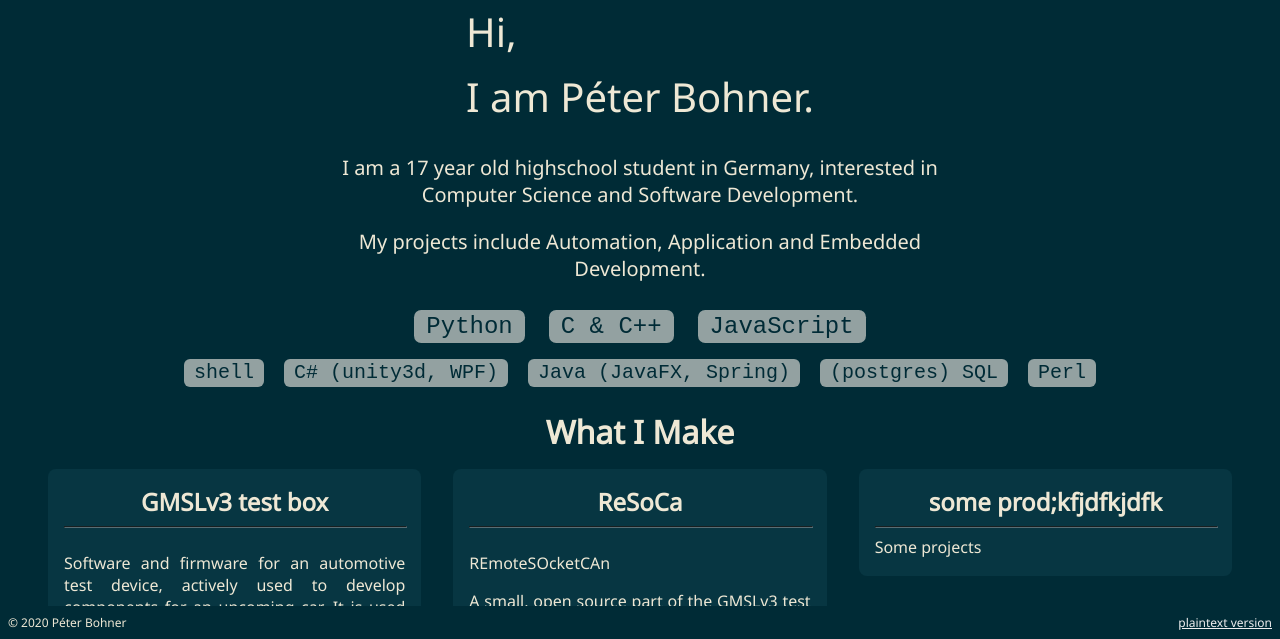
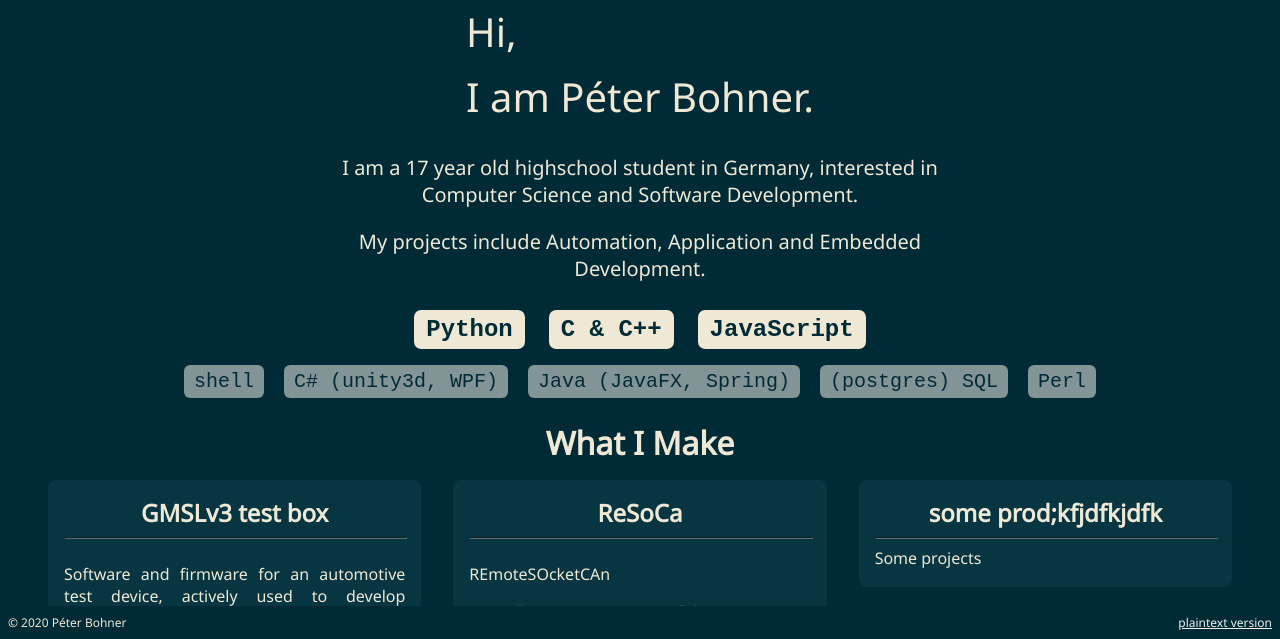
Before and after one commit to x-zvf/x-zvf.github.io, a plain HTML site: page index.html in a window 1280 px wide. Shown: the part 161-800 px from the top of the page. Drawn offline with Linux system fonts and the light colour scheme; a small style sheet from the web is missing.

Commit message:
[AUTOSAVE] AMMEND BEFORE PUSH

```diff
--- a/index.html
+++ b/index.html
@@ -63,9 +63,9 @@
     <section class="s-tech-wrapper">
       <div class="s-tech">
         <div class="tags tag-lg">
-          <div class="lang">Python</div>
-          <div class="lang">C & C++</div>
-          <div class="lang">JavaScript</div>
+          <div class="lang lang-light">Python</div>
+          <div class="lang lang-light">C & C++</div>
+          <div class="lang lang-light">JavaScript</div>
         </div>
         <div class="tags tag-md">
           <div class="lang">shell</div>
--- a/main.css
+++ b/main.css
@@ -360,19 +360,25 @@ a {
 
 .lang {
   display: inline-block;
-  padding: 0.125em 0.5em;
+  padding: 0.25em 0.5em;
   margin: 0.35em 0.5em;
   font-family: "Hack Nerd Font", monospace;
-  font-weight: 500;
+  font-weight: 400;
   font-size: inherit;
   border-radius: 0.3em;
-  background: var(--base1);
+  background: var(--base0);
   color: var(--base03);
+}
+
+.lang-light {
+  background: var(--base2);
+  font-weight: 700;
 }
 
 .lang-dark {
   background: var(--base03);
   color: var(--base2);
+  font-weight: 300;
 }
 
 .b-other {
```
